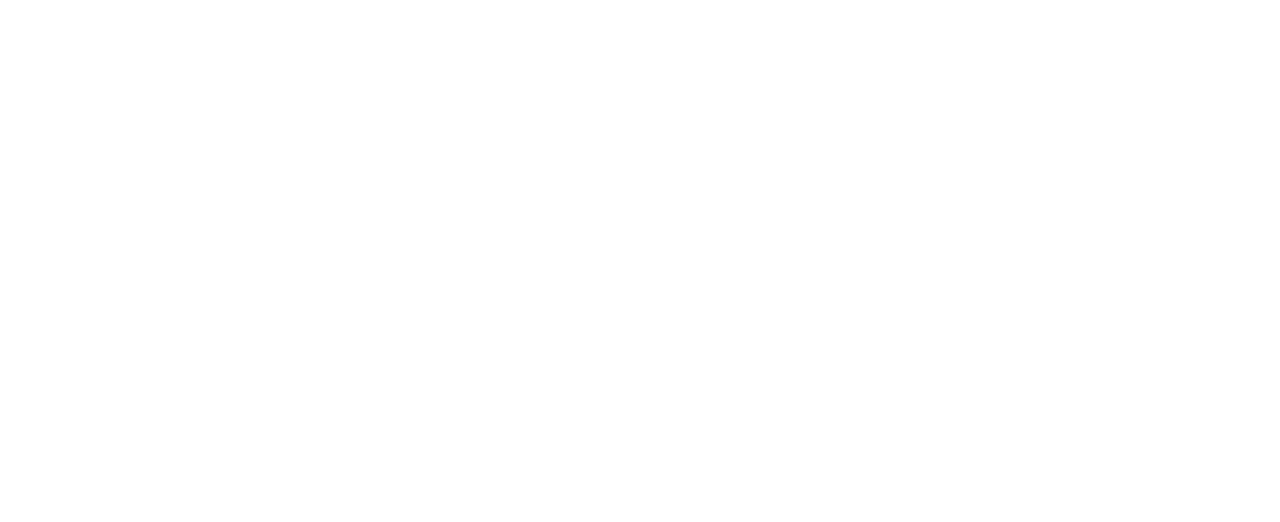
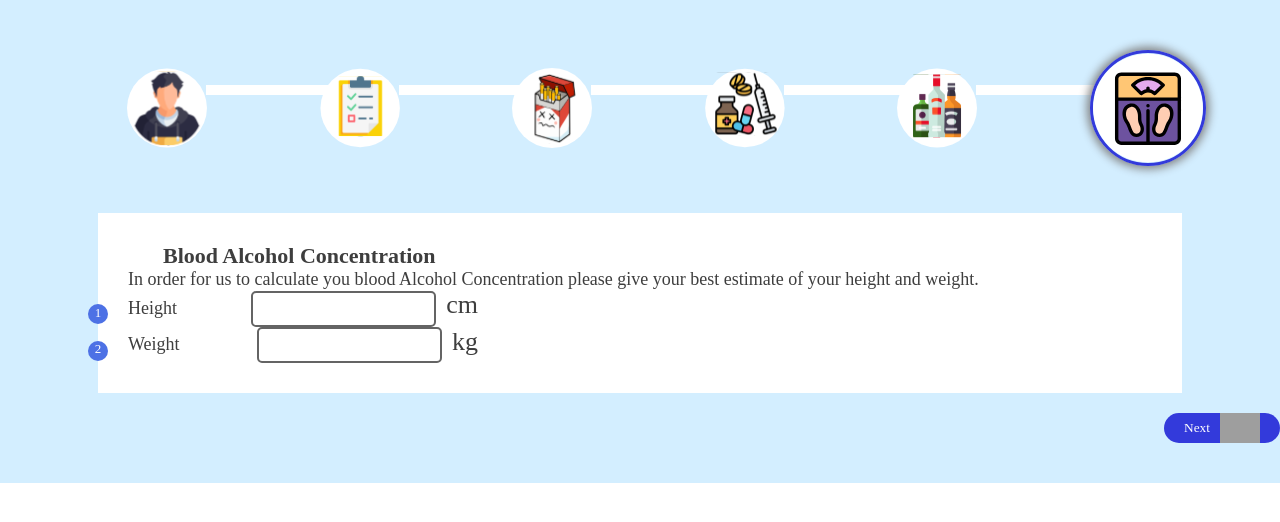
Before and after one commit to AshmiyaV/youth-gps, a React (Create React App) app: page /MI in a window 1280 px wide. Before the commit this address had no page. Shown: the top 522 px of the page. Built offline with nearby package versions, Linux system fonts and the light colour scheme; grey boxes are pictures that could not be loaded; a web font is replaced by a local one.

Commit message:
MIView 1

```diff
--- a/src/App.jsx
+++ b/src/App.jsx
@@ -4,6 +4,9 @@
 import CandidateInfo from './pages/CandidateInfo.jsx';
 import {BrowserRouter, Routes, Route} from 'react-router-dom';
 import VapeView from './pages/VapeView.jsx';
+import DrugsView from './pages/DrugsView.jsx';
+import MIView1 from './pages/MIView1.jsx';
+import MIView2 from './pages/MIView2.jsx';
 
 function App() {
   return (
@@ -13,7 +16,10 @@
           <Routes>
             <Route path='/' element={<HomeLoginPage />} />
             <Route path='/candidateInfo' element={<CandidateInfo />} />
+            <Route path='/MI' element={<MIView1 />} />
+            <Route path='/MI2' element={<MIView2 />} />
             <Route path='/vape' element={<VapeView />} />
+            <Route path='/drug' element={<DrugsView />} />
           </Routes>
         </header>
       </BrowserRouter>
--- /dev/null
+++ b/src/pages/MIView1.jsx
@@ -0,0 +1,123 @@
+import * as React from "react";
+import styled from "styled-components";
+import ProgressBar from "./ProgressBar";
+import VapeView from "./VapeView";
+import DrugsView from "./DrugsView";
+import BACView from "./BACView";
+import RightArrow from '../resources/right-arrow.svg';
+
+const MIView1 = () => {
+    const components = [
+        {
+            title:"vape",
+            view: <VapeView />,
+        },
+        {
+            title:"drugs",
+            view: <DrugsView />,
+        },
+        {
+            title:"bac",
+            view: <BACView />,
+        },
+        // {
+        //     title:"drugs",
+        //     img: DrugsIcon,
+        // },
+        // {
+        //     title:"alcohol",
+        //     img: Alcohol,
+        // },
+        // {
+        //     title:"bac",
+        //     img: BAC,
+        // }
+    ];
+    const [selected, setSelected] = React.useState("bac");
+    return(
+        <VapeWrap>
+            <Content>
+            <ProgressBarWrap>
+               <ProgressBar selected={selected} />
+            </ProgressBarWrap>
+            <Form>
+                {components.filter((i) => i.title === selected)[0]?.view}
+            </Form>
+            </Content>
+            <div style={{alignSelf: "flex-end"}}>
+            <Button>Next <img src={RightArrow} height={30} /></Button>
+            </div>
+        </VapeWrap>
+    );
+}
+
+const VapeWrap = styled.article`
+width: 100%;
+background-color: #D3EEFF;
+display: flex;
+    flex-direction: column;
+    /* align-items: center; */
+    padding: 0 0 40px;
+    .rc-slider{
+        /* width: 70%; */
+    }
+    .rc-slider-handle{
+        &:focus{
+              /* border: none !important; */
+           outline: black;
+           /* box-shadow: none; */
+        }
+            /* background-color: black; */
+    }
+    h2{
+        /* font-size: 1em; */
+        font-size: 22px;
+        margin: 0;
+        margin-left: 35px;
+    }
+    h3{
+        /* font-size: 0.8em; */
+        font-size: 18px;
+        margin: 0;
+        /* padding: 5px 0; */
+        /* line-height: 0; */
+    }
+    p{
+        /* font-size: 0.6em; */
+        font-size: 14px;
+        margin: 0;
+        /* padding: 5px 0; */
+        line-height: 25px;
+    }
+`;
+const ProgressBarWrap = styled.section`
+display: flex;
+    justify-content: center;
+    margin: 50px 0 20px 0;
+    width: 100%;
+`;
+const Content = styled.div`
+display: flex;
+    align-items: center;
+    flex-direction: column;
+`;
+const Form = styled.section`
+width: 80%;
+background-color: white;
+margin: 20px 100px;
+padding: 30px;
+`;
+const Button = styled.button`
+background-color: #333ADB;
+border: none;
+border-radius: 25px;
+color: white;
+display: flex;
+    align-items: center;
+    img{
+        margin-left: 10px;
+    }
+    padding: 0px 20px;
+`;
+
+export default MIView1;
```
